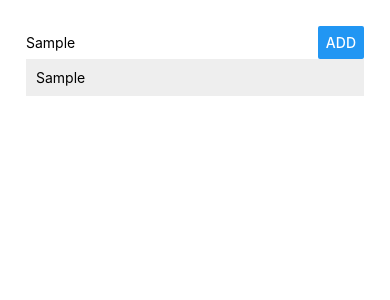
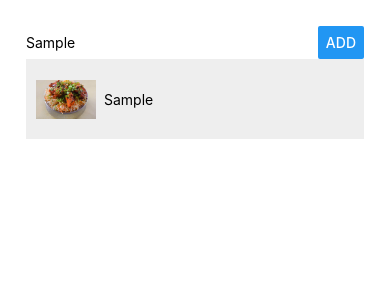
Before and after one commit to satispande/reactnative, a React Native app in the folder secondProject/: screen / in a window 390 px wide. Both pictures are taken after typing "Sample" into the empty fields and a click on the button "ADD". Shown: the top 300 px of the page. Built offline with nearby package versions, Linux system fonts and the light colour scheme.

Commit message:
experimenting with images

```diff
--- a/secondProject/App.js
+++ b/secondProject/App.js
@@ -3,6 +3,8 @@
 
 import PlaceInput from "./src/component/PlaceInput/PlaceInput";
 import PlaceList from "./src/component/PlaceList/PlaceList";
+
+import placeImage from "./assets/food1.jpg"
 
 export default class App extends React.Component {
 
@@ -16,7 +18,8 @@
       return {
         places: prevState.places.concat({
           key: Math.random(),
-          value: placeName
+          name: placeName,
+          image:placeImage
         })
       };
     });
--- a/secondProject/src/component/ListItem/ListItem.js
+++ b/secondProject/src/component/ListItem/ListItem.js
@@ -1,9 +1,10 @@
 import React from 'react';
-import {View,Text,StyleSheet,TouchableHighlight} from 'react-native';
+import {View,Text,StyleSheet,TouchableHighlight,Image} from 'react-native';
 
 const listItem=(props) => (
     <TouchableHighlight onPress={props.onItemPressed}>
         <View style={styles.listItem} >
+            <Image resizeMode="contain" source={props.placeImage} style={styles.placeImage} />
             <Text>{props.newPlace}</Text>
         </View>
     </TouchableHighlight>
@@ -13,7 +14,14 @@
     listItem:{
         width:"100%",
         padding:10,
-        backgroundColor: "#eee"
+        backgroundColor: "#eee",
+        flexDirection:"row",
+        alignItems:"center"
+    },
+    placeImage:{
+        marginRight:8,
+        height:60,
+        width:60
     }
 });
 
--- a/secondProject/src/component/PlaceList/PlaceList.js
+++ b/secondProject/src/component/PlaceList/PlaceList.js
@@ -10,7 +10,8 @@
       data={props.places}
       renderItem={(info) => (
         <ListItem
-          newPlace={info.item.value}
+          newPlace={info.item.name}
+          placeImage={info.item.image}
           onItemPressed={() => props.onItemDeleted(info.item.key)}
         />
       )}
```
Also changed, not shown: secondProject/assets/food1.jpg (added).
